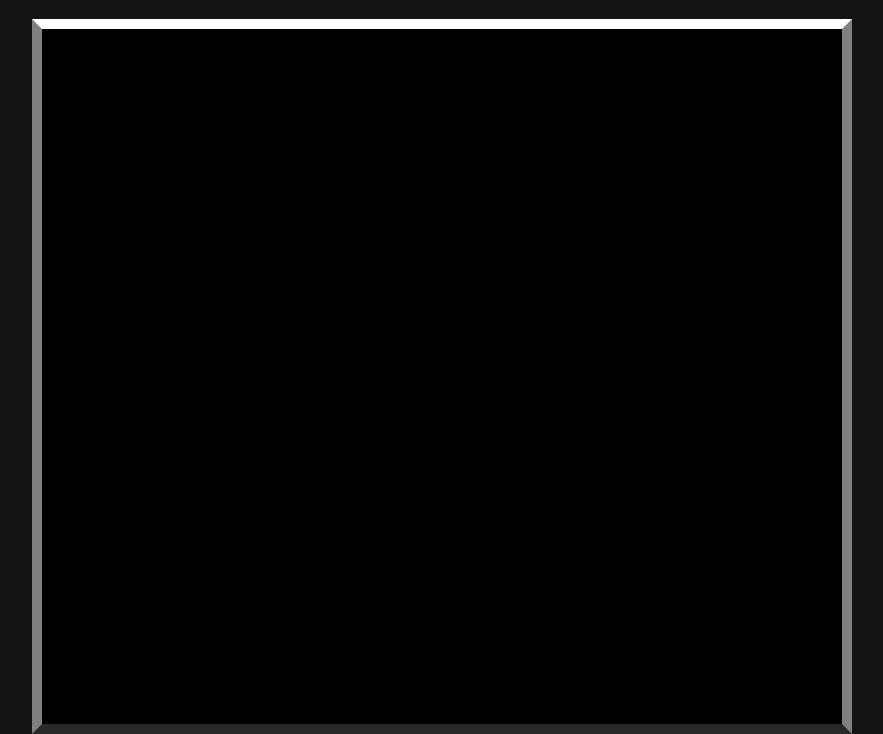
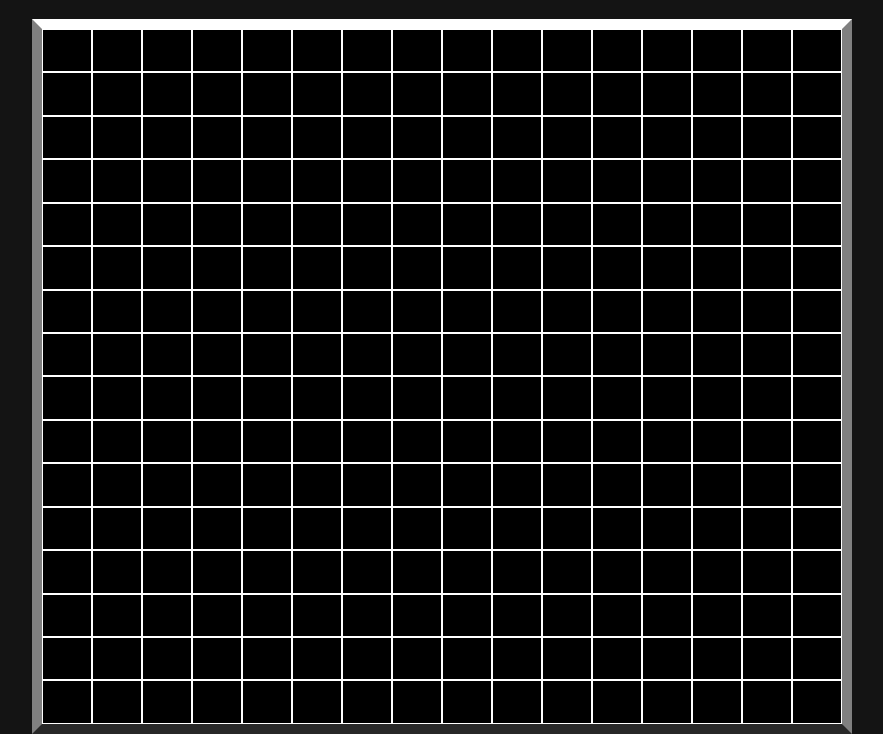
Before and after one commit to kraleb/etch-a-sketch, a plain HTML site: page index.html in a window 1280 px wide. Shown: the part 66-800 px from the top of the page, without its empty margins (198-1081 px from the left). Drawn offline with Linux system fonts and the light colour scheme.

Commit message:
Segment sketchpad dynamically

```diff
--- a/index.html
+++ b/index.html
@@ -11,7 +11,7 @@
 
 <body>
   <h1>RELIEF</h1>
-  <div class="sketch-frame">
+  <div id="sketchpad" class="sketch-frame">
   </div>
 </body>
 
--- a/script.js
+++ b/script.js
@@ -0,0 +1,34 @@
+// DOM ELEMENTS
+const sketchpad = document.querySelector("#sketchpad");
+generateGrid(sketchpad, 16);
+
+// LOGIC
+function generateGrid(container, squares) {
+  console.log(container);
+  let squareHeight = deriveSquareSize(container.clientHeight, squares);
+  let squareWidth = deriveSquareSize(container.clientWidth, squares);
+  for (var rowCount = 0; rowCount < squares; rowCount++) {
+    // create row div
+    row = document.createElement("div");
+    row.className = "row";
+    row.id = "row" + rowCount;
+    row.setAttribute("style", `height: ${squareHeight}px`);
+    container.appendChild(row);
+    for (var columnCount = 0; columnCount < squares; columnCount++) {
+      column = document.createElement("div");
+      column.className = "column";
+      column.id = "column" + rowCount + columnCount;
+      column.setAttribute(
+        "style",
+        `width: ${squareWidth}px; height: ${squareHeight}px`
+      );
+      row.appendChild(column);
+    }
+    // create column divs within row
+  }
+}
+function deriveSquareSize(dimension, squares) {
+  return dimension / squares;
+}
+function handleHover() {}
+function resetGrid() {}
--- a/styles.css
+++ b/styles.css
@@ -23,6 +23,12 @@ h1 {
   padding-top: 1px;
 }
 
+.column {
+  display: inline-block;
+  box-sizing: border-box;
+  border: 1px solid white;;
+}
+
 .sketch-frame {
   height: 800px;
   width: 800px;
```
